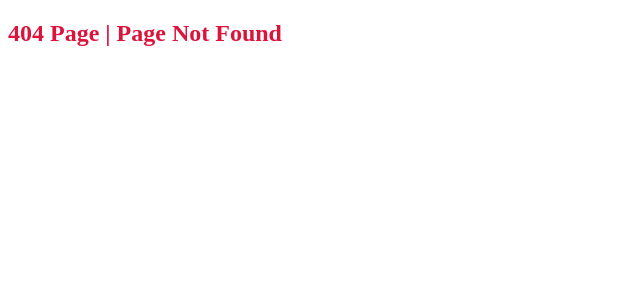
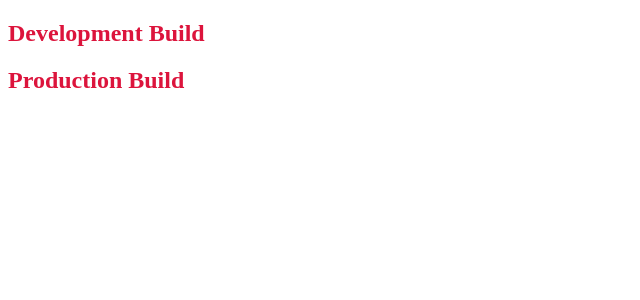
Before and after one commit to Rishab-RajHR/NextJS16, a Next.js app: page /build-types in a window 1280 px wide. Before the commit this address had no page. Shown: the top 300 px of the page, without its empty margins (0-640 px from the left). Built offline with nearby package versions, Linux system fonts and the light colour scheme.

Commit message:
Build Types

```diff
--- /dev/null
+++ b/src/app/build-types/page.js
@@ -0,0 +1,12 @@
+import React from 'react'
+
+const  BuildTypes = () => {
+  return (
+    <>
+      <h2>Development Build</h2>
+      <h2>Production Build</h2>
+    </>
+  )
+}
+
+export default BuildTypes;
```
